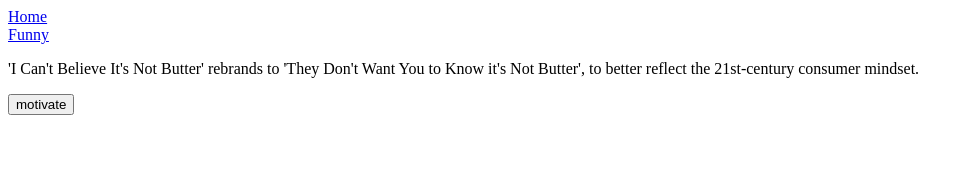
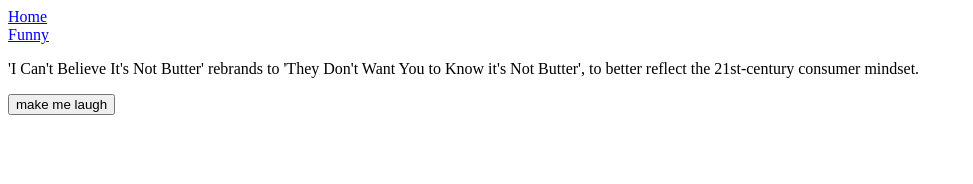
Before and after one commit to limiajayi/Affirmations, a React (Vite) app: page /funny in a window 1280 px wide. Shown: the top 184 px of the page, without its empty margins (0-973 px from the left). Built offline with nearby package versions, Linux system fonts and the light colour scheme.

Commit message:
Changed th e funny button.

```diff
--- a/src/Funny.jsx
+++ b/src/Funny.jsx
@@ -25,7 +25,7 @@
     return (
     <>
         <p>{quotes[selected]}</p>
-        <Button onClick={handleSelectedChange} text={'motivate'} />
+        <Button onClick={handleSelectedChange} text={'make me laugh'} />
     </>
     )
 
```
